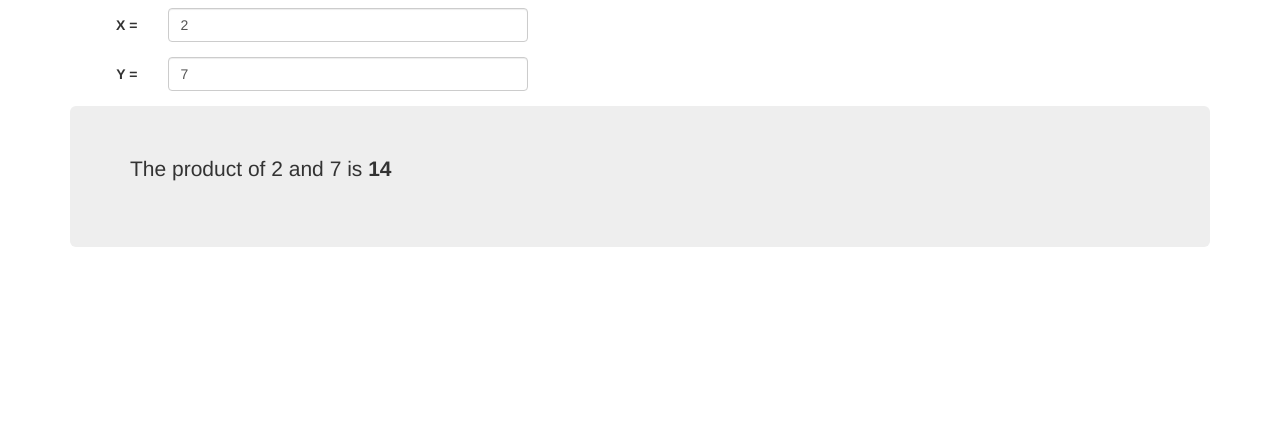
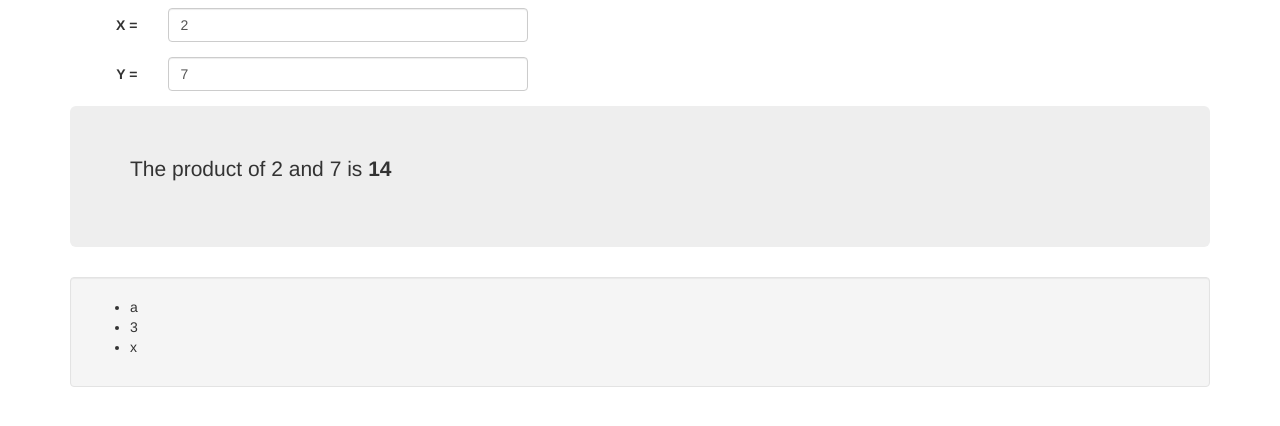
Before and after one commit to pavan427/PAVANUI, a plain HTML site: page index.html in a window 1280 px wide. Shown: the part 62-488 px from the top of the page. Drawn offline with nearby package versions, Linux system fonts and the light colour scheme.

Commit message:
changed index.html

```diff
--- a/index.html
+++ b/index.html
@@ -17,7 +17,7 @@
 <body class="container">
 	<h1>My First Angular JS Project</h1>
 
-        <form role="form" class="form-horizontal" ng-app ng-init="x=2;y=7">
+        <form role="form" class="form-horizontal" ng-app ng-init='x=2;y=7;arr=["a","3","x"]'>
             <div class="form-group">
                 <label for="x" class="control-label col-md-1">X = </label>
                 <div class="col-md-4">
@@ -33,6 +33,11 @@
             <div class="jumbotron">
                 <p>The product of {{ x }} and {{ y }} is <b>{{ x * y }}</b></p>
             </div>
+            <div class="well">
+                <ul>
+                    <li ng-repeat="item in arr">{{ item }}</li>
+                </ul>
+            </div>
         </form>
 
 
```
